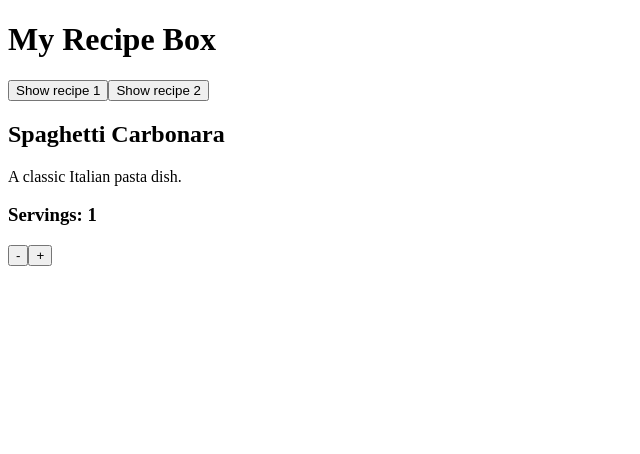
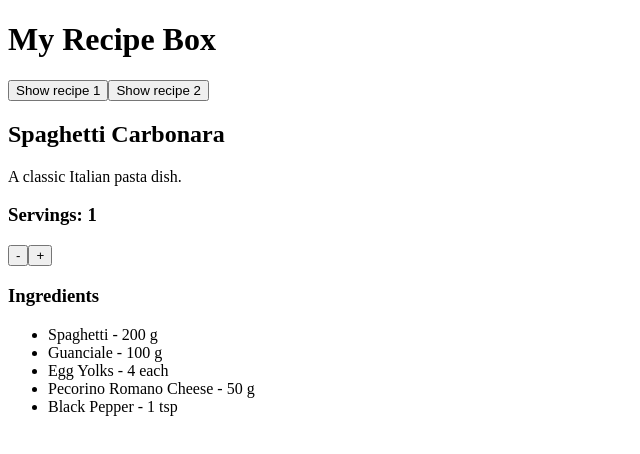
Before and after one commit to davidruizeJala/Bootcamp-FE, an Angular app in the folder angular-tutor-vs/: page / in a window 1280 px wide. Shown: the top 454 px of the page, without its empty margins (0-640 px from the left). Built offline with nearby package versions, Linux system fonts and the light colour scheme.

Commit message:
6 module done

```diff
--- a/angular-tutor-vs/src/app/app.html
+++ b/angular-tutor-vs/src/app/app.html
@@ -10,4 +10,11 @@
   <h3>Servings: {{ servings() }}</h3>
   <button (click)="decreaseServings()">-</button>
   <button (click)="increaseServings()">+</button>
+
+  <h3>Ingredients</h3>
+  <ul>
+    @for (ingredient of adjustedIngredients(); track ingredient.name) {
+      <li>{{ ingredient.name }} - {{ ingredient.quantity }} {{ ingredient.unit }}</li>
+    }
+  </ul>
 </main>
--- a/angular-tutor-vs/src/app/app.ts
+++ b/angular-tutor-vs/src/app/app.ts
@@ -1,4 +1,4 @@
-import { Component, signal } from '@angular/core';
+import { Component, computed, signal } from '@angular/core';
 import { RouterOutlet } from '@angular/router';
 import { RecipeModel } from './models';
 import { MOCK_RECIPE_1, MOCK_RECIPE_2 } from './mock-recipes';
@@ -13,6 +13,13 @@ export class App {
   protected readonly title = signal('My Recipe Box');
   protected readonly recipe = signal<RecipeModel>(MOCK_RECIPE_1);
   protected readonly servings = signal<number>(1);
+
+  protected readonly adjustedIngredients = computed(() => {
+    return this.recipe().ingredients.map((ingredient) => ({
+      ...ingredient,
+      quantity: ingredient.quantity * this.servings(),
+    }));
+  });
 
   protected showRecipe1(): void {
     this.recipe.set(MOCK_RECIPE_1);
```
